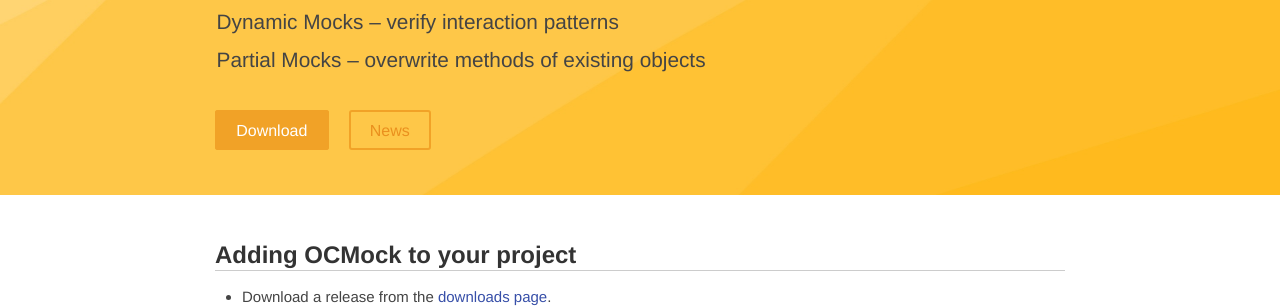
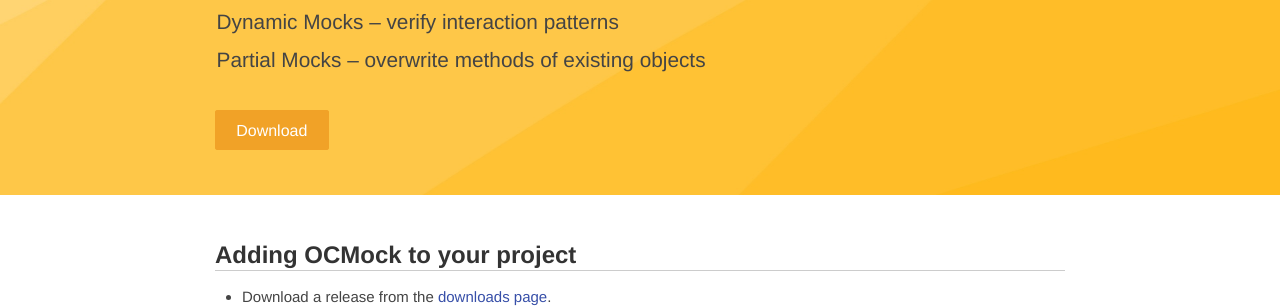
Before and after one commit to erikdoe/ocmock, a Jekyll site: the page built from index.html, in a window 1280 px wide and 900 px high. Shown: the part 377-685 px from the top of the window. Built offline with Jekyll 4.4.1, drawn with Linux system fonts in a browser that asks for light colours; comment, search, counter and statistics services are not loaded.

Commit message:
Removed link to news page.

```diff
--- a/index.html
+++ b/index.html
@@ -17,7 +17,6 @@ title: Front Page
 
       <div id="welcomebox-buttons">
         <a href="{{ site.baseurl }}/download" class="button"><span class="welcomebox-btn-main">Download</span></a>
-        <a href="{{ site.baseurl }}/news" class="button"><span class="welcomebox-btn">News</span></a>
       </div>
   </div>
 </section>
```
